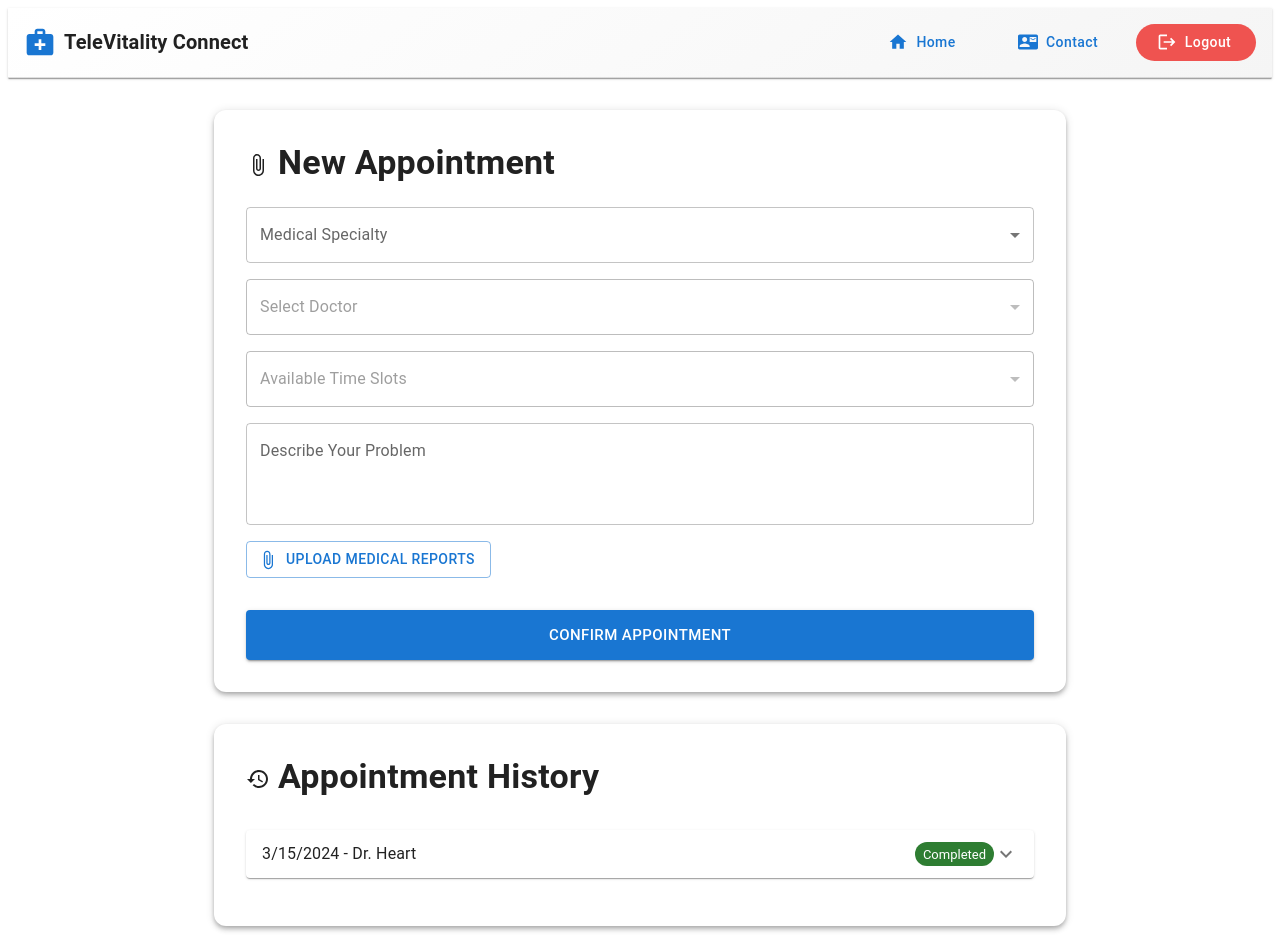
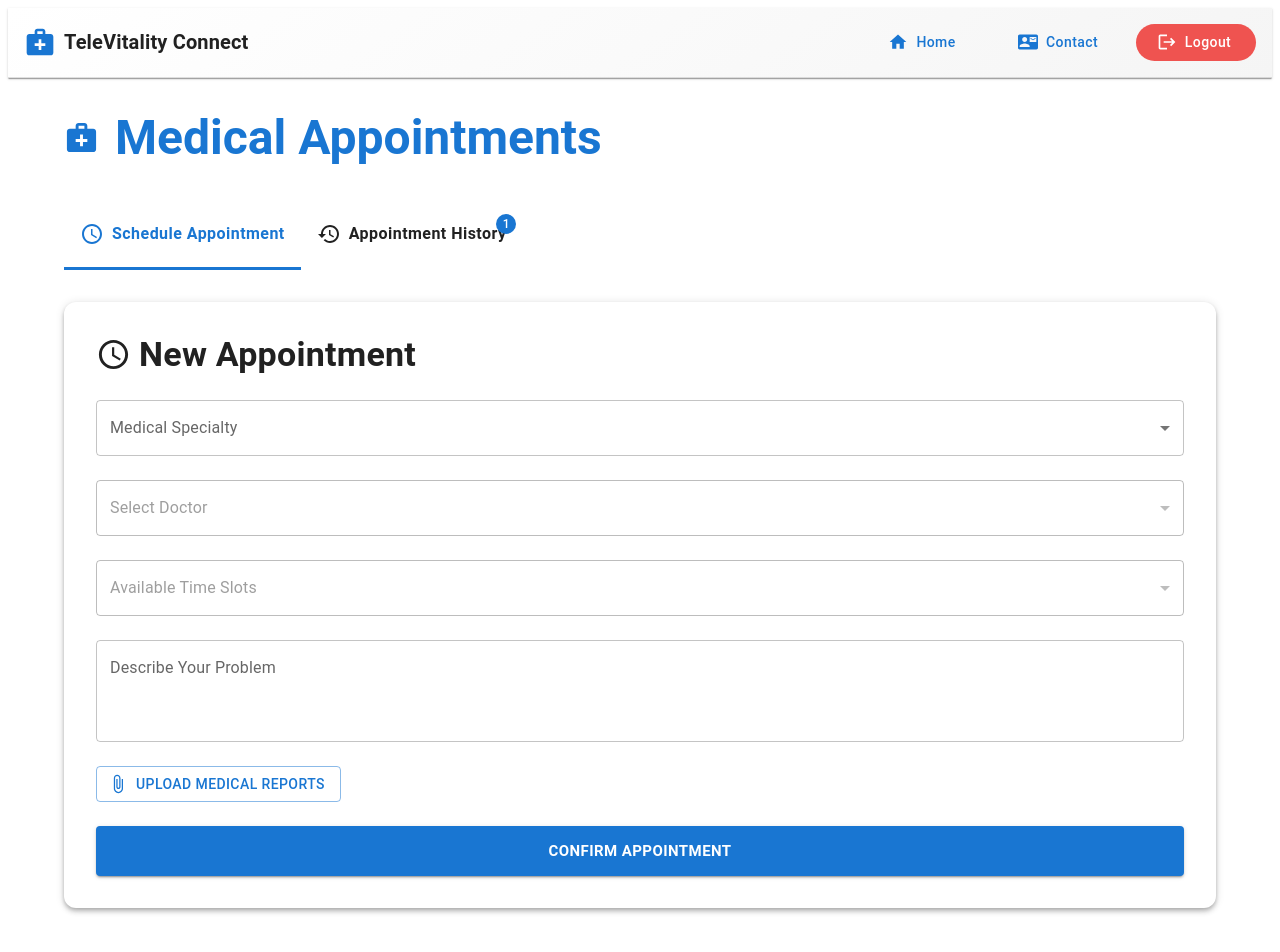
Before and after one commit to Aryaan03/TeleVitality_Connect, a React (Vite) app in the folder frontend/: page /appointments in a window 1280 px wide. Shown: the top 952 px of the page. Built offline with nearby package versions, Linux system fonts and the light colour scheme; sample sign-in values are in the browser's storage.

Commit message:
Update History and Schedule appointment in MakeAppointmentPage.jsx

```diff
--- a/frontend/src/pages/MakeAppointmentPage.jsx
+++ b/frontend/src/pages/MakeAppointmentPage.jsx
@@ -11,18 +11,25 @@ import {
   Container,
   Paper,
   TextField,
-  Accordion,
-  AccordionSummary,
-  AccordionDetails,
+  Tabs,
+  Tab,
   List,
   ListItem,
   ListItemText,
   Divider,
-  Chip
+  Chip,
+  Avatar,
+  Badge,
+  IconButton
 } from '@mui/material';
-import ExpandMoreIcon from '@mui/icons-material/ExpandMore';
-import AttachFileIcon from '@mui/icons-material/AttachFile';
-import HistoryIcon from '@mui/icons-material/History';
+import {
+  Schedule as ScheduleIcon,
+  History as HistoryIcon,
+  AttachFile as AttachFileIcon,
+  ExpandMore as ExpandMoreIcon,
+  MedicalServices as MedicalServicesIcon
+} from '@mui/icons-material';
+import { styled } from '@mui/material/styles';
 
 // Mock data
 const mockSpecialties = [
@@ -67,7 +74,26 @@ const mockHistory = [
   },
 ];
 
+const StyledTabs = styled(Tabs)(({ theme }) => ({
+  '& .MuiTabs-indicator': {
+    backgroundColor: theme.palette.primary.main,
+    height: 3,
+  },
+  marginBottom: theme.spacing(4),
+}));
+
+const StyledTab = styled(Tab)(({ theme }) => ({
+  textTransform: 'none',
+  fontSize: '1rem',
+  fontWeight: 'bold',
+  color: theme.palette.text.primary,
+  '&.Mui-selected': {
+    color: theme.palette.primary.main,
+  },
+}));
+
 export default function AppointmentsPage() {
+  const [activeTab, setActiveTab] = useState(0);
   const [selectedSpecialty, setSelectedSpecialty] = useState('');
   const [selectedDoctor, setSelectedDoctor] = useState('');
   const [selectedSlot, setSelectedSlot] = useState('');
@@ -77,7 +103,10 @@ export default function AppointmentsPage() {
   const [error, setError] = useState('');
   const [success, setSuccess] = useState('');
 
-  // Add missing handlers
+  const handleTabChange = (event, newValue) => {
+    setActiveTab(newValue);
+  };
+
   const handleSpecialtyChange = (event) => {
     setSelectedSpecialty(event.target.value);
     setSelectedDoctor('');
@@ -130,19 +159,53 @@ export default function AppointmentsPage() {
   const slotsForSelectedDoctor = selectedDoctor ? mockSlots[selectedDoctor] : [];
 
   return (
-    <Container maxWidth="md" sx={{ py: 4 }}>
-      {/* Appointment Booking Section */}
-      <Paper elevation={4} sx={{ p: 4, mb: 4, borderRadius: 3 }}>
-        <Typography variant="h4" gutterBottom sx={{ fontWeight: 'bold', mb: 3 }}>
-          <AttachFileIcon sx={{ mr: 1, verticalAlign: 'middle' }} />
+    <Container maxWidth="lg" sx={{ py: 4 }}>
+      <Typography variant="h3" sx={{
+        fontWeight: 'bold',
+        mb: 4,
+        color: 'primary.main',
+        display: 'flex',
+        alignItems: 'center',
+        gap: 2
+      }}>
+        <MedicalServicesIcon fontSize="large" />
+        Medical Appointments
+      </Typography>
+
+      <StyledTabs value={activeTab} onChange={handleTabChange}>
+        <StyledTab
+          label="Schedule Appointment"
+          icon={<ScheduleIcon />}
+          iconPosition="start"
+        />
+        <StyledTab
+          label={
+            <Badge badgeContent={appointmentsHistory.length} color="primary">
+              Appointment History
+            </Badge>
+          }
+          icon={<HistoryIcon />}
+          iconPosition="start"
+        />
+      </StyledTabs>
+
+      {activeTab === 0 && (
+        <Paper elevation={4} sx={{ p: 4, borderRadius: 3, mb: 4 }}>
+          <Typography variant="h4" gutterBottom sx={{
+            fontWeight: 'bold',
+            mb: 3,
+            display: 'flex',
+            alignItems: 'center',
+            gap: 1
+          }}>
+            <ScheduleIcon fontSize="large" />
             New Appointment
           </Typography>
 
-        {error && <Alert severity="error" sx={{ mb: 2 }}>{error}</Alert>}
-        {success && <Alert severity="success" sx={{ mb: 2 }}>{success}</Alert>}
+          {error && <Alert severity="error" sx={{ mb: 3 }}>{error}</Alert>}
+          {success && <Alert severity="success" sx={{ mb: 3 }}>{success}</Alert>}
 
-        {/* Specialty Selection */}
-        <FormControl fullWidth sx={{ mb: 2 }}>
+          <FormControl fullWidth sx={{ mb: 3 }}>
             <InputLabel>Medical Specialty</InputLabel>
             <Select
               value={selectedSpecialty}
@@ -151,13 +214,24 @@ export default function AppointmentsPage() {
             >
               <MenuItem value=""><em>Select Specialty</em></MenuItem>
               {mockSpecialties.map((spec) => (
-              <MenuItem key={spec.id} value={spec.id}>{spec.name}</MenuItem>
+                <MenuItem key={spec.id} value={spec.id}>
+                  <Box sx={{ display: 'flex', alignItems: 'center', gap: 2 }}>
+                    <Avatar sx={{
+                      bgcolor: 'primary.main',
+                      width: 32,
+                      height: 32,
+                      fontSize: '0.875rem'
+                    }}>
+                      {spec.name[0]}
+                    </Avatar>
+                    {spec.name}
+                  </Box>
+                </MenuItem>
               ))}
             </Select>
           </FormControl>
 
-        {/* Doctor Selection */}
-        <FormControl fullWidth sx={{ mb: 2 }} disabled={!selectedSpecialty}>
+          <FormControl fullWidth sx={{ mb: 3 }} disabled={!selectedSpecialty}>
             <InputLabel>Select Doctor</InputLabel>
             <Select
               value={selectedDoctor}
@@ -167,19 +241,21 @@ export default function AppointmentsPage() {
               <MenuItem value=""><em>Available Doctors</em></MenuItem>
               {doctorsForSelectedSpecialty.map((doc) => (
                 <MenuItem key={doc.id} value={doc.id}>
+                  <Box sx={{ display: 'flex', alignItems: 'center', gap: 2 }}>
+                    <Avatar sx={{ bgcolor: 'secondary.main' }}>{doc.name[0]}</Avatar>
                     <Box>
                       <Typography>{doc.name}</Typography>
                       <Typography variant="caption" color="text.secondary">
-                    {doc.qualifications} | {doc.experience} experience
+                        {doc.qualifications} • {doc.experience} experience
                       </Typography>
+                    </Box>
                   </Box>
                 </MenuItem>
               ))}
             </Select>
           </FormControl>
 
-        {/* Time Slot Selection */}
-        <FormControl fullWidth sx={{ mb: 2 }} disabled={!selectedDoctor}>
+          <FormControl fullWidth sx={{ mb: 3 }} disabled={!selectedDoctor}>
             <InputLabel>Available Time Slots</InputLabel>
             <Select
               value={selectedSlot}
@@ -195,7 +271,6 @@ export default function AppointmentsPage() {
             </Select>
           </FormControl>
 
-        {/* Problem Description */}
           <TextField
             fullWidth
             multiline
@@ -203,15 +278,14 @@ export default function AppointmentsPage() {
             label="Describe Your Problem"
             value={problemDescription}
             onChange={(e) => setProblemDescription(e.target.value)}
-          sx={{ mb: 2 }}
+            sx={{ mb: 3 }}
           />
 
-        {/* File Upload */}
           <Button
             variant="outlined"
             component="label"
             startIcon={<AttachFileIcon />}
-          sx={{ mb: 2 }}
+            sx={{ mb: 3 }}
           >
             Upload Medical Reports
             <input
@@ -221,90 +295,95 @@ export default function AppointmentsPage() {
               onChange={handleFileUpload}
             />
           </Button>
-        {medicalFiles.length > 0 && (
-          <Typography variant="caption" sx={{ ml: 2 }}>
-            {medicalFiles.length} file(s) selected
-          </Typography>
-        )}
 
           <Button
             variant="contained"
             size="large"
             fullWidth
             onClick={handleBookAppointment}
-          sx={{ mt: 2, py: 1.5 }}
+            sx={{ py: 1.5, fontWeight: 'bold' }}
           >
             Confirm Appointment
           </Button>
         </Paper>
+      )}
 
-      {/* Appointment History Section */}
+      {activeTab === 1 && (
         <Paper elevation={4} sx={{ p: 4, borderRadius: 3 }}>
-        <Typography variant="h4" gutterBottom sx={{ fontWeight: 'bold', mb: 3 }}>
-          <HistoryIcon sx={{ mr: 1, verticalAlign: 'middle' }} />
+          <Typography variant="h4" gutterBottom sx={{
+            fontWeight: 'bold',
+            mb: 3,
+            display: 'flex',
+            alignItems: 'center',
+            gap: 1
+          }}>
+            <HistoryIcon fontSize="large" />
             Appointment History
           </Typography>
 
           {appointmentsHistory.length === 0 ? (
-          <Typography color="text.secondary">No previous appointments found</Typography>
+            <Typography color="text.secondary" sx={{ textAlign: 'center', py: 4 }}>
+              No appointment history found
+            </Typography>
           ) : (
-          <List>
+            <List sx={{ width: '100%' }}>
               {appointmentsHistory.map((appointment) => (
-              <Accordion key={appointment.id} sx={{ mb: 1 }}>
-                <AccordionSummary expandIcon={<ExpandMoreIcon />}>
-                  <Box sx={{ width: '100%', display: 'flex', justifyContent: 'space-between' }}>
-                    <Typography>
-                      {new Date(appointment.date).toLocaleDateString()} - {appointment.doctor}
+                <Paper key={appointment.id} elevation={2} sx={{ mb: 2, borderRadius: 2 }}>
+                  <ListItem>
+                    <ListItemText
+                      primary={
+                        <Typography variant="h6">
+                          {new Date(appointment.date).toLocaleDateString('en-US', {
+                            year: 'numeric',
+                            month: 'long',
+                            day: 'numeric'
+                          })}
                         </Typography>
+                      }
+                      secondary={
+                        <Box sx={{ mt: 1 }}>
+                          <Typography variant="body1" sx={{ fontWeight: 500 }}>
+                            {appointment.doctor}
+                          </Typography>
+                          <Typography variant="body2">
+                            {appointment.specialty}
+                          </Typography>
+                        </Box>
+                      }
+                    />
                     <Chip
                       label={appointment.status}
                       color={appointment.status === 'Completed' ? 'success' : 'warning'}
-                      size="small"
+                      sx={{ fontWeight: 'bold' }}
                     />
+                    <IconButton>
+                      <ExpandMoreIcon />
+                    </IconButton>
+                  </ListItem>
+
+                  <Divider />
+
+                  <Box sx={{ p: 2 }}>
+                    <Typography variant="body2" sx={{ mb: 1 }}>
+                      <strong>Problem:</strong> {appointment.problem || 'Not specified'}
+                    </Typography>
+                    {appointment.prescription && (
+                      <Typography variant="body2" sx={{ mb: 1 }}>
+                        <strong>Prescription:</strong> {appointment.prescription}
+                      </Typography>
+                    )}
+                    {appointment.files?.length > 0 && (
+                      <Typography variant="body2">
+                        <strong>Attachments:</strong> {appointment.files.length} file(s)
+                      </Typography>
+                    )}
                   </Box>
-                </AccordionSummary>
-                <AccordionDetails>
-                  <List>
-                    <ListItem>
-                      <ListItemText
-                        primary="Specialty"
-                        secondary={appointment.specialty}
-                      />
-                    </ListItem>
-                    <Divider />
-                    <ListItem>
-                      <ListItemText
-                        primary="Problem Description"
-                        secondary={appointment.problem || 'Not specified'}
-                      />
-                    </ListItem>
-                    <Divider />
-                    {appointment.prescription && (
-                      <>
-                        <ListItem>
-                          <ListItemText
-                            primary="Prescription"
-                            secondary={appointment.prescription}
-                          />
-                        </ListItem>
-                        <Divider />
-                      </>
-                    )}
-                    {appointment.files && appointment.files.length > 0 && (
-                      <ListItem>
-                        <ListItemText
-                          primary="Attached Files"
-                          secondary={`${appointment.files.length} medical reports`}
-                        />
-                      </ListItem>
-                    )}
-                  </List>
-                </AccordionDetails>
-              </Accordion>
+                </Paper>
               ))}
             </List>
           )}
         </Paper>
+      )}
     </Container>
   );
 }
```
Lines whose indentation alone changed are shown as unchanged.
